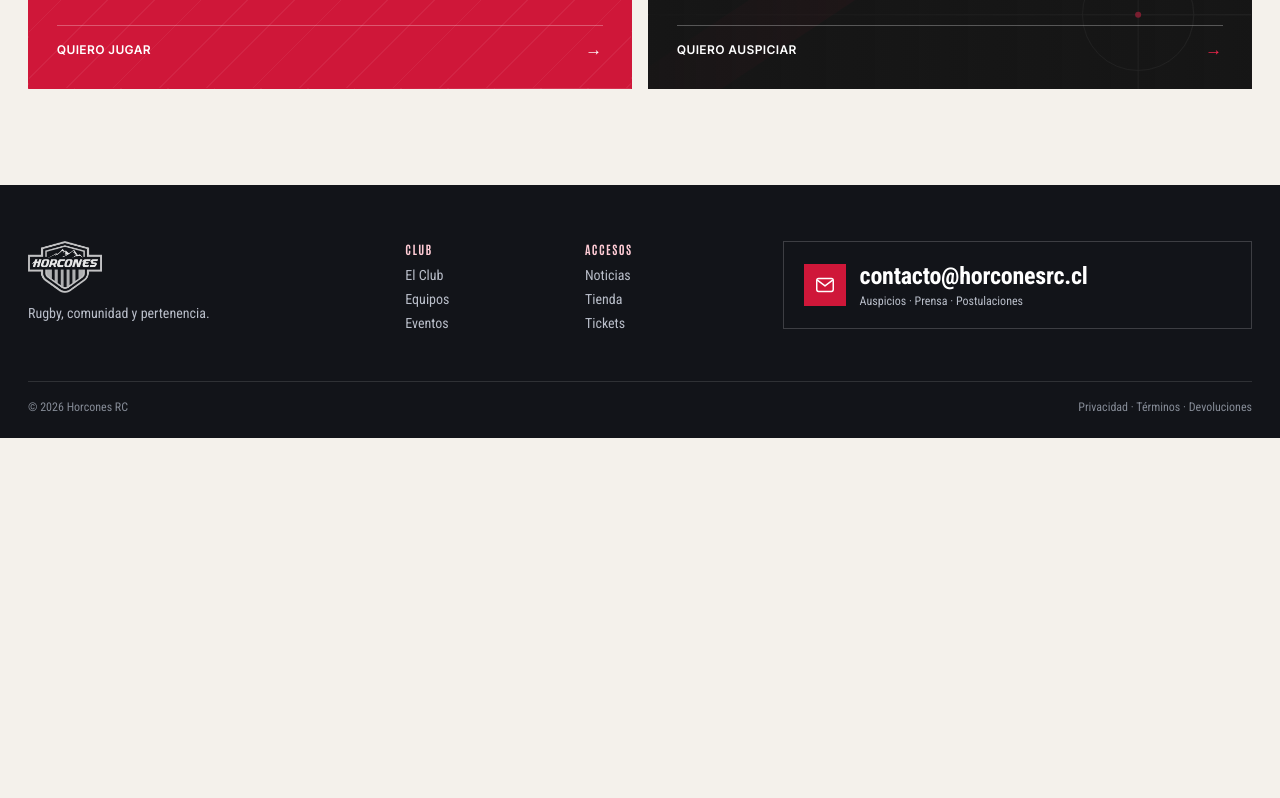
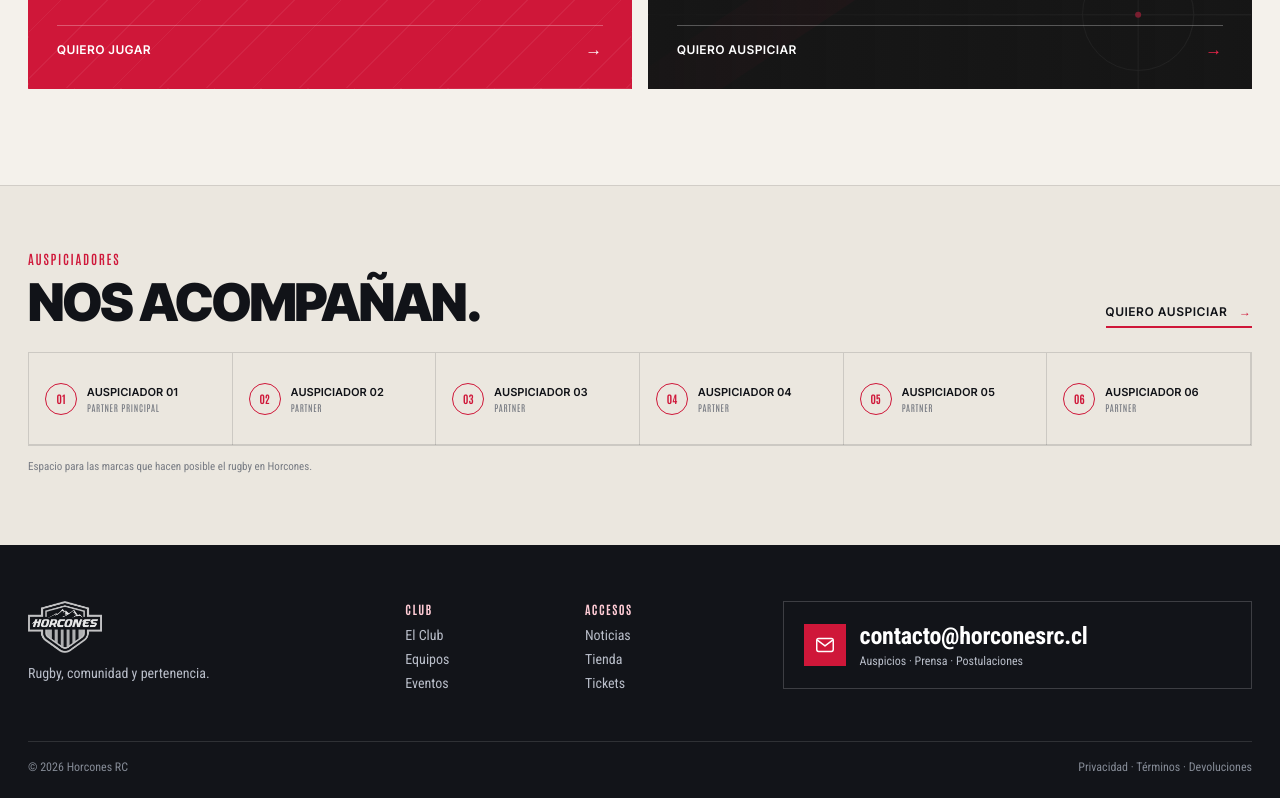
Before and after one commit to abyssiagency-rmc/horcones-site, an Astro site: page / in a window 1280 px wide. Shown: the part 6123-6921 px from the top of the page. Before the commit the page ends 6561 px from the top, so only its background shows below. Built offline with nearby package versions, Linux system fonts and the light colour scheme; Astro itself is replaced by a stand-in of ours.

Commit message:
feat(site): agregar franja de auspiciadores

```diff
--- /dev/null
+++ b/src/components/PartnersSection.astro
@@ -0,0 +1,36 @@
+---
+const auspiciadores = [
+  { nombre: "Auspiciador 01", tipo: "Partner principal" },
+  { nombre: "Auspiciador 02", tipo: "Partner" },
+  { nombre: "Auspiciador 03", tipo: "Partner" },
+  { nombre: "Auspiciador 04", tipo: "Partner" },
+  { nombre: "Auspiciador 05", tipo: "Partner" },
+  { nombre: "Auspiciador 06", tipo: "Partner" },
+];
+---
+
+<section class="partners-section" aria-labelledby="partners-title">
+  <div class="section-wrap">
+    <header class="partners-head">
+      <div>
+        <p class="section-kicker">Auspiciadores</p>
+        <h2 id="partners-title">Nos acompañan.</h2>
+      </div>
+      <a class="section-link" href="/auspicios">Quiero auspiciar <span aria-hidden="true">→</span></a>
+    </header>
+
+    <div class="partners-grid" aria-label="Marcas auspiciadoras">
+      {auspiciadores.map((marca, index) => (
+        <a class="partner" href="/auspicios" aria-label={`Ver opciones de auspicio: ${marca.nombre}`}>
+          <span class="partner-mark" aria-hidden="true">{String(index + 1).padStart(2, "0")}</span>
+          <span class="partner-copy">
+            <strong>{marca.nombre}</strong>
+            <small>{marca.tipo}</small>
+          </span>
+        </a>
+      ))}
+    </div>
+
+    <p class="partners-note">Espacio para las marcas que hacen posible el rugby en Horcones.</p>
+  </div>
+</section>
--- a/src/pages/index.astro
+++ b/src/pages/index.astro
@@ -6,6 +6,7 @@ import NewsSection from "../components/NewsSection.astro";
 import TeamsSection from "../components/TeamsSection.astro";
 import VideosSection from "../components/VideosSection.astro";
 import JoinSection from "../components/JoinSection.astro";
+import PartnersSection from "../components/PartnersSection.astro";
 ---
 
 <Layout
@@ -18,4 +19,5 @@ import JoinSection from "../components/JoinSection.astro";
   <TeamsSection />
   <VideosSection />
   <JoinSection />
+  <PartnersSection />
 </Layout>
--- a/src/styles/global.css
+++ b/src/styles/global.css
@@ -1524,6 +1524,108 @@ img { display: block; max-width: 100%; }
   .join-grid { grid-template-columns: 1fr; gap: 12px; }
   .join-card { min-height: 300px; padding: 22px; }
   .join-card h3 { font-size: 42px; }
+}
+
+
+
+/* Auspiciadores */
+.partners-section {
+  background: #ebe7df;
+  padding: 64px 0 72px;
+  border-top: 1px solid rgba(17, 19, 24, 0.12);
+}
+.partners-head {
+  display: flex;
+  align-items: flex-end;
+  justify-content: space-between;
+  gap: 24px;
+  margin-bottom: 24px;
+}
+.partners-head h2 {
+  margin: 0;
+  font-family: var(--font-display);
+  font-size: clamp(38px, 4.2vw, 52px);
+  font-weight: 900;
+  line-height: 0.94;
+  letter-spacing: -0.04em;
+  text-transform: uppercase;
+}
+.partners-grid {
+  display: grid;
+  grid-template-columns: repeat(6, minmax(0, 1fr));
+  border: 1px solid rgba(17, 19, 24, 0.14);
+}
+.partner {
+  display: flex;
+  align-items: center;
+  gap: 10px;
+  min-width: 0;
+  min-height: 92px;
+  padding: 16px;
+  color: var(--ink);
+  text-decoration: none;
+  box-shadow: inset -1px 0 rgba(17, 19, 24, 0.14), inset 0 -1px rgba(17, 19, 24, 0.14);
+  transition: background 180ms ease, color 180ms ease;
+}
+.partner:hover { background: #161616; color: var(--white); }
+.partner-mark {
+  display: inline-flex;
+  align-items: center;
+  justify-content: center;
+  flex: none;
+  width: 32px;
+  height: 32px;
+  border: 1px solid currentColor;
+  border-radius: 50%;
+  color: var(--red);
+  font-family: var(--font-numeric);
+  font-size: 11px;
+  font-weight: 700;
+}
+.partner-copy { min-width: 0; }
+.partner-copy strong {
+  display: block;
+  overflow: hidden;
+  text-overflow: ellipsis;
+  white-space: nowrap;
+  font-family: var(--font-label);
+  font-size: 11px;
+  font-weight: 600;
+  letter-spacing: 0.04em;
+  text-transform: uppercase;
+}
+.partner-copy small {
+  display: block;
+  margin-top: 3px;
+  overflow: hidden;
+  text-overflow: ellipsis;
+  white-space: nowrap;
+  color: #73777f;
+  font-family: var(--font-subtitle);
+  font-size: 9px;
+  letter-spacing: 0.08em;
+  text-transform: uppercase;
+}
+.partner:hover .partner-copy small { color: rgba(255, 255, 255, 0.58); }
+.partners-note {
+  margin: 14px 0 0;
+  color: #777b83;
+  font-size: 11px;
+}
+
+@media (max-width: 1050px) {
+  .partners-grid { grid-template-columns: repeat(3, minmax(0, 1fr)); }
+}
+@media (max-width: 860px) {
+  .partners-section { padding: 54px 0 62px; }
+  .partners-head { align-items: flex-start; flex-direction: column; gap: 16px; }
+}
+@media (max-width: 520px) {
+  .partners-grid { grid-template-columns: repeat(2, minmax(0, 1fr)); }
+  .partner { min-height: 82px; padding: 12px; gap: 8px; }
+  .partner-mark { width: 28px; height: 28px; font-size: 10px; }
+  .partner-copy strong { font-size: 10px; }
+  .partner-copy small { font-size: 8px; }
 }
 
 
```
